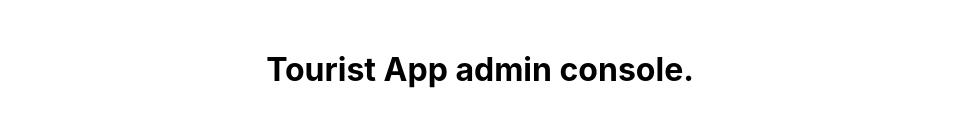
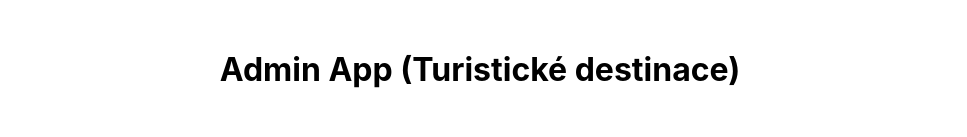
Before and after one commit to AdamCernohous/mp-admin-webapp, a React (Create React App) app: page / in a window 1280 px wide. Shown: the top 137 px of the page, without its empty margins (160-1127 px from the left). Built offline with nearby package versions, Linux system fonts and the light colour scheme; no server answers.

Commit message:
final na sd kartu

```diff
--- a/src/App.js
+++ b/src/App.js
@@ -21,7 +21,7 @@ function App() {
 
   return (
     <div className="App">
-      <h1>Tourist App admin console.</h1>
+      <h1>Admin App (Turistické destinace)</h1>
       <SliderMenu
         selected={selected}
         setSelected={setSelected}
```
